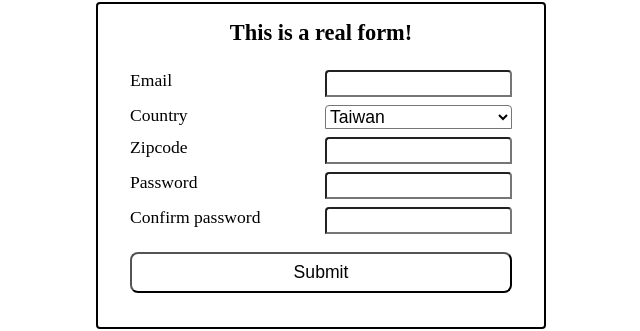
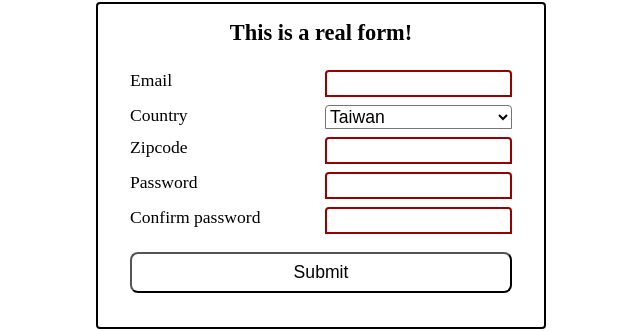
Before and after one commit to JellyRollJunior/odin-javascript-practice, a website built with webpack: page src/index.html in a window 1280 px wide. Shown: the part 356-687 px from the top of the page, without its empty margins (319-959 px from the left). Built offline with nearby package versions, Linux system fonts and the light colour scheme; files whose address does not match are found by name.

Commit message:
Style invalid input borders

```diff
--- a/src/styles.css
+++ b/src/styles.css
@@ -154,6 +154,10 @@ output {
   text-align: center;
 }
 
+form :invalid {
+  border: 2px solid #900;
+}
+
 .error {
   padding: 0;
   font-size: 80%;
```
